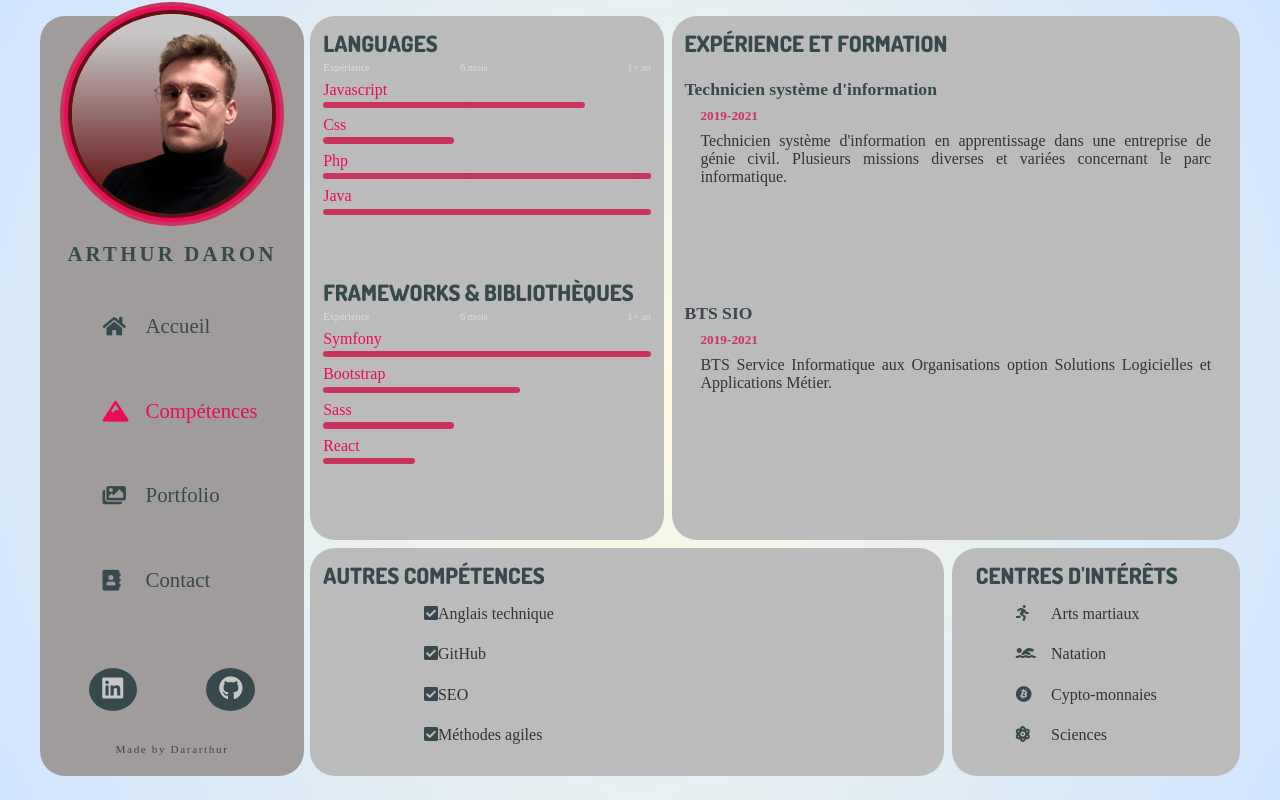
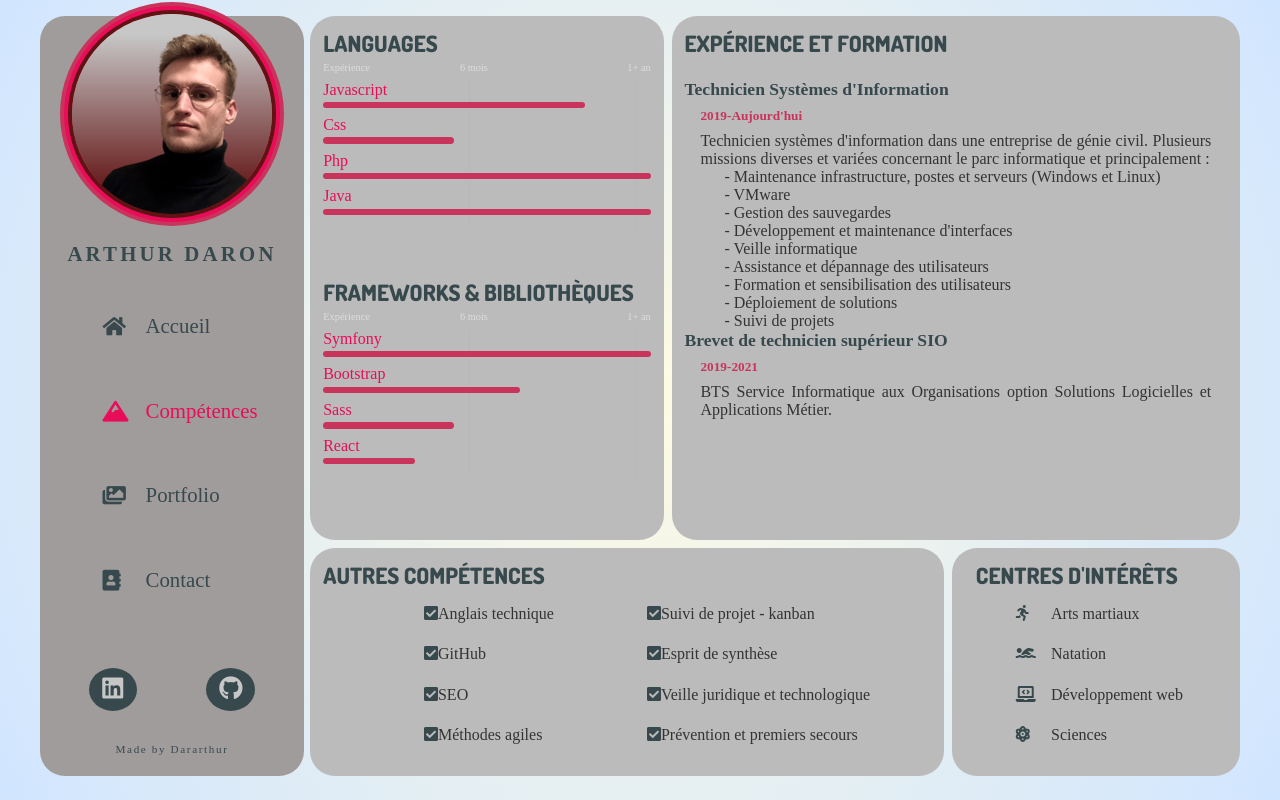
Before and after one commit to dararthur/react-cv, a React (Create React App) app: page /competences in a window 1280 px wide. Built offline with nearby package versions, Linux system fonts and the light colour scheme; a web font is replaced by a local one.

Commit message:
Updating experiences

```diff
--- a/src/components/knowledges/Experience.js
+++ b/src/components/knowledges/Experience.js
@@ -5,12 +5,24 @@ const Experience = () => {
         <div className="experience" alt="experience arthur daron">
             <h3>Expérience et formation</h3>
             <div className="exp-1">
-                <h4>Technicien système d'information</h4>
-                <h5>2019-2021</h5>
-                <p>Technicien système d'information en apprentissage dans une entreprise de génie civil. Plusieurs missions diverses et variées concernant le parc informatique.</p>
+                <h4>Technicien Systèmes d'Information</h4>
+                <h5>2019-Aujourd'hui</h5>
+                <p>Technicien systèmes d'information dans une entreprise de génie civil. Plusieurs missions diverses et variées concernant le parc informatique et principalement :</p>
+                <ul>
+                    <li>- Maintenance infrastructure, postes et serveurs (Windows et Linux)</li>
+                    <li>- VMware</li>
+                    <li>- Gestion des sauvegardes</li>
+                    <li>- Développement et maintenance d'interfaces</li>
+                    <li>- Veille informatique</li>
+                    <li>- Assistance et dépannage des utilisateurs</li>
+                    <li>- Formation et sensibilisation des utilisateurs</li>
+                    <li>- Déploiement de solutions</li>
+                    <li>- Suivi de projets</li>
+                </ul>
             </div>
+
             <div className="exp-2">
-                <h4>BTS SIO</h4>
+                <h4>Brevet de technicien supérieur SIO</h4>
                 <h5>2019-2021</h5>
                 <p>BTS Service Informatique aux Organisations option Solutions Logicielles et Applications Métier.</p>
             </div>
--- a/src/components/knowledges/Hobbies.js
+++ b/src/components/knowledges/Hobbies.js
@@ -7,7 +7,7 @@ const Hobbies = () => {
             <ul>
                 <li><i className="fas fa-running"></i><span>Arts martiaux</span></li>
                 <li><i className="fas fa-swimmer"></i><span>Natation</span></li>
-                <li><i className="fab fa-bitcoin"></i><span>Cypto-monnaies</span></li>
+                <li><i class="fas fa-laptop-code"></i><span>Développement web</span></li>
                 <li><i className="fas fa-atom"></i><span>Sciences</span></li>
             </ul>
         </div>
--- a/src/components/knowledges/OtherSkills.js
+++ b/src/components/knowledges/OtherSkills.js
@@ -11,14 +11,14 @@ const OtherSkills = () => {
                     <li><i className="fas fa-check-square"></i>SEO</li>
                     <li><i className="fas fa-check-square"></i>Méthodes agiles</li>
                 </ul>
-                {/*
+                {
                 <ul>
-                    <li><i className="fas fa-check-square"></i>Une compétence</li>
-                    <li><i className="fas fa-check-square"></i>Une compétence</li>
-                    <li><i className="fas fa-check-square"></i>Une compétence</li>
-                    <li><i className="fas fa-check-square"></i>Une compétence</li>
+                    <li><i className="fas fa-check-square"></i>Suivi de projet - kanban</li>
+                    <li><i className="fas fa-check-square"></i>Esprit de synthèse</li>
+                    <li><i className="fas fa-check-square"></i>Veille juridique et technologique</li>
+                    <li><i className="fas fa-check-square"></i>Prévention et premiers secours</li>
                 </ul>
-                */}
+                }
             </div>
         </div>
     );
--- a/src/styles/pages/_notFound.scss
+++ b/src/styles/pages/_notFound.scss
@@ -13,7 +13,7 @@
   a {
     padding: 1rem 2rem;
     border-radius: $borderRadius;
-    background: $color-5;
+    background: $color-1;
     transition: 0.2s;
 
     &:hover {
```
Also changed, not shown: 2 other files (tests, documents, lock files or other folders).
